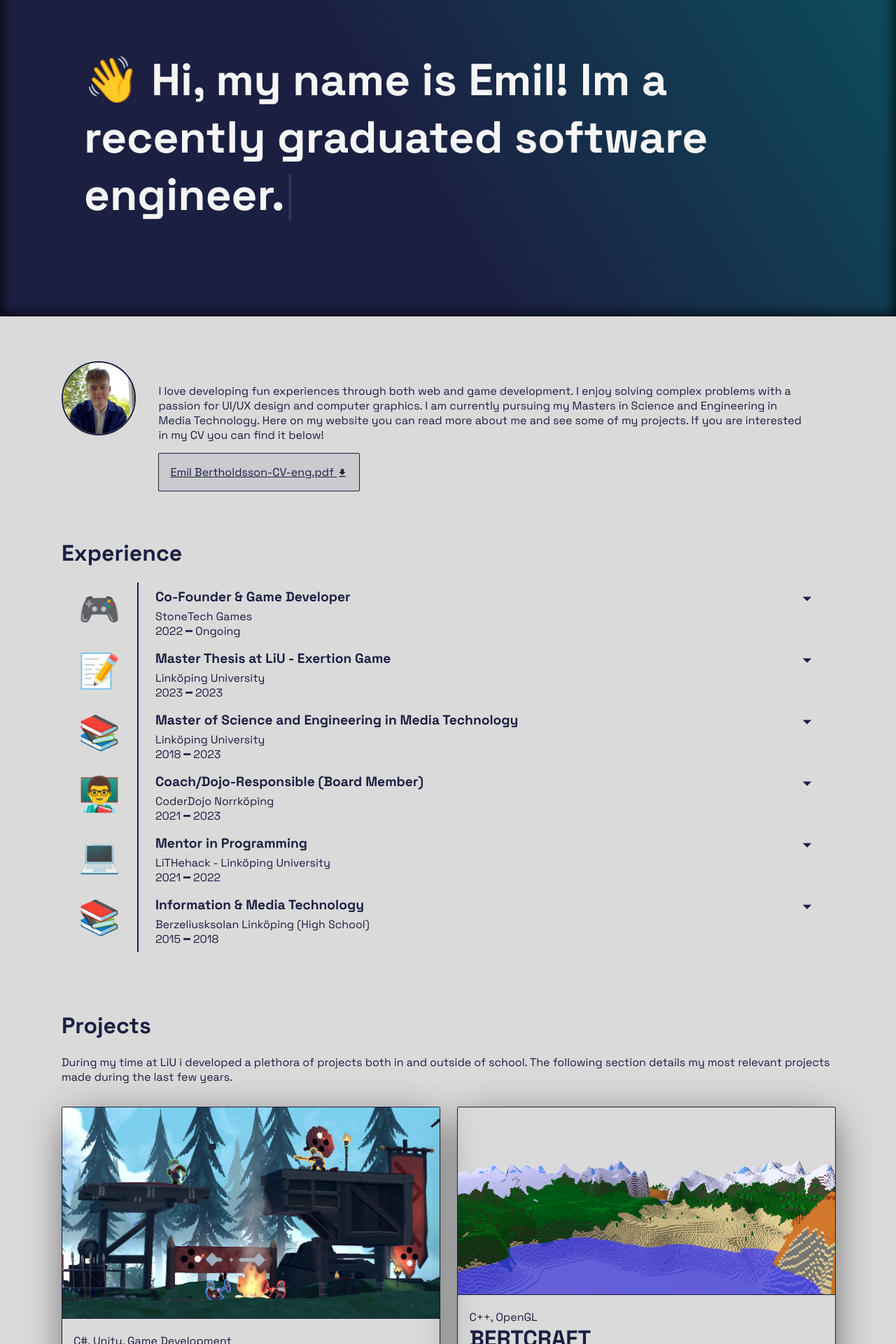
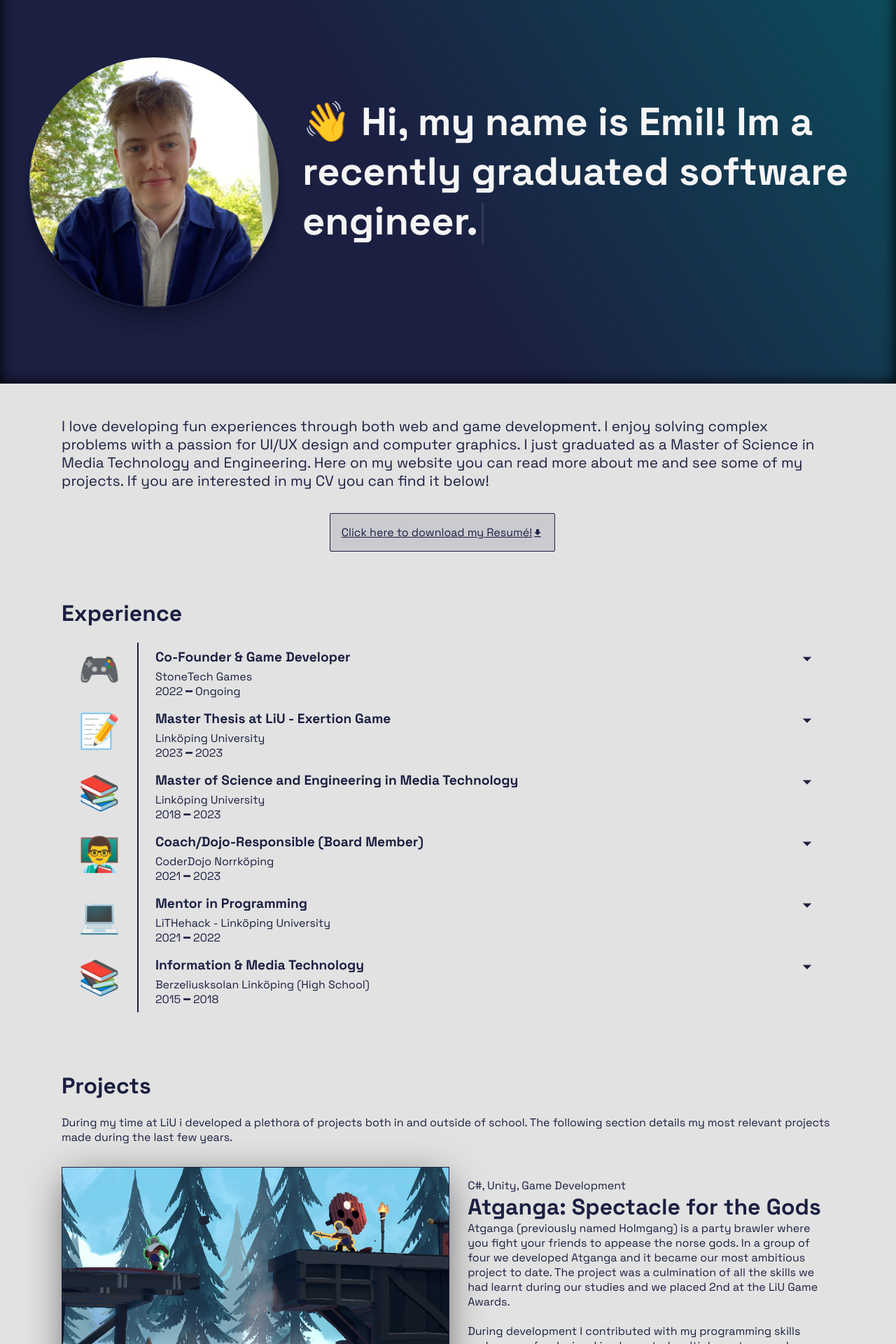
Before and after one commit to EmilBert/emilbert.gihub.io, a React (Vite) app: page / in a window 1280 px wide. Shown: the part 60-1980 px from the top of the page at 70% size. Built offline with nearby package versions, Linux system fonts and the light colour scheme.

Commit message:
Site revamp

```diff
--- a/src/App.css
+++ b/src/App.css
@@ -5,7 +5,7 @@ iframe {
 
 .App{
     width: 100%;
-    background: #DADADA;
+    background: #e2e2e2;
     scroll-behavior: smooth;
     font-family: 'Space Grotesk', sans-serif;
 }
@@ -18,12 +18,16 @@ h1,h2,h3,h4,h5{
 }
 
 #about-section{
+    padding-top:3rem;
+    font-size: 1.3rem;
+}
+.cv-container{
+    width:100%;
     display: flex;
-}
+    justify-content: center;
+    align-items: center;
+    flex-wrap: wrap;
 
-
-#about-section p, #about-section a{
-    margin: 2rem;
 }
 
 .download-link{
@@ -33,7 +37,8 @@ h1,h2,h3,h4,h5{
     color:#1B1F41;
     margin: 0 1rem 1rem 0;
     border-radius: 2px;
-    border:#1B1F41 1px solid;;
+    border:#1B1F41 1px solid;
+    transform: translateY(60%);
 }
 
 .download-link:hover{
@@ -58,22 +63,23 @@ h1,h2,h3,h4,h5{
     margin: 2rem 0;
     background: "white";
     border-radius: 2px;
-
+    display: flex;
+    justify-content: space-between;
+}
+.project-img{
+    max-width: 50%;
+    object-fit: cover;
     border: #1B1F41 1px solid;
     box-shadow: 1px 12px 54px -8px rgba(0,0,0,0.61);
     -webkit-box-shadow: 1px 12px 54px -8px rgba(0,0,0,0.61);
     -moz-box-shadow: 1px 12px 54px -8px rgba(0,0,0,0.61);
     transition: all 0.3s ease-in-out;
+    transition: all 0.3s ease-in-out;
+    background-color: #1B1F41;
 }
 
-.projects-column img{
-    width:100%;
-    margin:0;
-    border-bottom: #1B1F41 1px solid;
-}
-
-.project:hover {
-    transform: scale(1.01);
+.project-img:hover {
+    object-fit:contain
 }
 
 .project h3{
@@ -81,9 +87,9 @@ h1,h2,h3,h4,h5{
 }
 
 .project-text{
+    width: 46%;
     padding:1rem;
 }
-
 .project-text p{
     padding-bottom: 1rem;
 }
@@ -100,7 +106,6 @@ h1,h2,h3,h4,h5{
 .exp-list{
     border-spacing:0;
     overflow-x:auto;
-    background:#DADADA;
     overflow: hidden;
     transition: all 0.1s ease;
 }
@@ -208,7 +213,7 @@ nav .bg-show{
 }
 
 nav a:hover{
-    color:#DADADA;
+    color:#e2e2e2;
 }
 
 .cursor{
@@ -273,7 +278,7 @@ nav a:hover{
     width: 100%;
     display: flex;
     flex-wrap: wrap;
-    min-height:30rem;
+    min-height:36rem;
     padding-top:2rem;
     overflow: hidden;
 
@@ -285,34 +290,62 @@ nav a:hover{
     width:100%;
     max-width: 1200px;
     margin:auto;
+    padding:0 2rem;
     display: table;
 }
 
 #footer{
     background-color: #1B1F41;
     color: #808cfc;
+
+
 }
 
 #footer-section{
     color: #808cfc;
     padding-top: rem;
     padding-bottom: 5rem;
+    display: flex;
+    justify-content: space-between;
+    flex-wrap:wrap;
 }
 
 .contacts-link a
 {
     color: #808cfc;
-    font-size: 1.5rem;
+    font-size: 1.2rem;
+}
+
+#contact-section{
+    display: flex;
+    flex-wrap: wrap;
+    justify-content: space-around;
+    padding: 2rem;
 }
 
 
 #me{
-    max-height: 200px;
-    height: 8vw;
     width:auto;
-    display: flex;
     border-radius: 100%;
     border:#1B1F41 solid 2px;
+    background: linear-gradient(20deg, rgba(255, 255, 255, 1) 40%, rgba(255, 255, 255, 0.3) 100%);
+    box-shadow: rgba(0, 0, 0, 0.17) 0px -23px 25px 0px inset, rgba(0, 0, 0, 0.15) 0px -36px 30px 0px inset, rgba(0, 0, 0, 0.1) 0px -79px 40px 0px inset, rgba(0, 0, 0, 0.06) 0px 2px 1px, rgba(0, 0, 0, 0.09) 0px 4px 2px, rgba(0, 0, 0, 0.09) 0px 8px 4px, rgba(0, 0, 0, 0.09) 0px 16px 8px, rgba(0, 0, 0, 0.09) 0px 32px 16px;
+}
+
+.me-container
+{
+    min-height: 100%;
+    display: flex;
+    flex-direction: column;
+    justify-content: center;
+}
+
+.links{
+    display: flex;
+    flex-wrap: wrap;
+    margin:auto;
+    justify-content: space-between;
+    padding-top: 1rem;
 }
 
 #small-me{
@@ -326,11 +359,11 @@ nav a:hover{
 
 .section-1 .text{
     width: 70%;
-    min-width: 200px;
+    min-width: 250px;
     color: #F5F5F5;
     vertical-align: middle;
     display: table-cell;
-    padding: 0 5rem;
+    padding: 0 0rem 0 2rem;
 }
 
 .section-1 .text div{
@@ -340,7 +373,7 @@ nav a:hover{
 
 .section-1 .text h1{
     width:100%;
-    font-size: 4rem;
+    font-size: 3.5rem;
     /* animation: 1s ease-out 0s 1 transitionAppear; */
     padding: 0 0 2rem 0;
     vertical-align: middle;
@@ -430,89 +463,12 @@ nav a:hover{
     justify-content: space-between;
 }
 
-/*BANNERS*/
-/* .banner-cards-container{
-    max-height:400px;
-    margin:4rem 0;
-    display: flex;
-    justify-content: center;
-    width: 100%;
-    transition: display 5s ease-in-out;
-    transition: padding 0.1s ease-in-out, margin 0.1s ease-in-out, width 0.5s ease-in-out;
-}
+@media (max-width: 1000px) {
 
-.banner-card-outer{
-    position: relative;
-    height:22rem;
-    transition: padding 0.1s ease-in-out, margin 0.1s ease-in-out, width 0.5s ease-in-out;
-    margin:0.5rem;
-    border-radius: 20px;
-    width:20%;
-}
-
-
-.banner-card{
-
-    position: relative;
-    height:22rem;
-    transition: padding 0.1s ease-in-out, margin 0.1s ease-in-out, width 0.5s ease-in-out;
-    margin:0.5rem;
-    background:black;
-    border-radius: 20px;
-
-    box-shadow: rgba(0, 0, 0, 0.25) 0px 54px 55px, rgba(0, 0, 0, 0.12) 0px -12px 30px, rgba(0, 0, 0, 0.12) 0px 4px 6px, rgba(0, 0, 0, 0.17) 0px 12px 13px, rgba(0, 0, 0, 0.09) 0px -3px 5px;
-
-    background-size: contain;
-    background-size: cover;
-    background-position: center center;
-}
-
-.banner-card:hover{
-    margin:0;
-    padding:0.5rem 0.5rem 0.5rem 0.5rem;
-}
-
-.banner-card-hidden{
-    width:0;
-}
-.banner-card-hidden div{
-    display:none;
-}
-
-.container-none{
-    display:none;
-    width:0;
-}
-
-.chosen-banner-card{
-    display:flex;
-    width:100%;
-    background: none;
-}
-
-.chosen-banner-card img{
-    max-height:400px;
-}
-
-.banner-card-outer .text{
-    padding:1rem;
-    color: white;
-    backdrop-filter: blur(20px);
-    background-color: rgba(0, 0, 0, 0.6);
-    border-radius: 20px;
-    text-align: left;
-    margin:0.5rem;
-}
-.banner-card .text h3, .banner-card .text p{
-    padding-left:1rem;
-} */
-
-
-@media (max-width: 1000px) {
     /* CSS that should be displayed if width is equal to or less than 800px goes here */
     .section-1 .text h1{
         padding:0;
-        font-size: 7vw;
+        font-size: 6vw;
     }
     nav{
         padding-top: 0;
@@ -570,21 +526,15 @@ nav a:hover{
         font-size: 1rem;
         padding:0;
     }
-
-    #about-section{
-        padding:0;
-    }
-
     #about-section p, #about-section a{
         margin-left: 0rem;
         margin-right: 0rem;
+
     }
     .exp-list-item .show .content{
         max-height:40rem;
 
     }
-
-
     #me{
         display:none;
     }
@@ -615,10 +565,29 @@ nav a:hover{
     }
     .project{
         margin: 1rem 0;
+        display: block;
     }
 
+    .project-img{
+        max-width: 100%;
+    }
+    .project-image-container{
+        width: 500%;
+        max-width: 100%;
+
+    }
+    .project-text{
+        width: 100%;
+        padding:1rem;
+    }
+
+
+
     .contacts-link a{
-    font-size: 1rem;
+        font-size: 1rem;
+    }
+    #footer-section{
+        display: block;
     }
 }
 @media (max-width: 600px) {
@@ -630,5 +599,11 @@ nav a:hover{
         max-height: 100px;
         display:flex;
     }
+    .exp-list-item .item-icon{
+        width:00rem;
+        padding:0.0rem;
+        font-size: 0.0rem;
+        border-right: 2px solid #1B1F41;
+    }
 
 }
--- a/src/App.jsx
+++ b/src/App.jsx
@@ -4,6 +4,8 @@ import me from './images/emil2.jpg';
 
 import { IconContext} from 'react-icons';
 import { MdDownload } from 'react-icons/md';
+import { MdPhoneEnabled, MdEmail  } from 'react-icons/md';
+import { AiFillLinkedin, AiFillGithub  } from 'react-icons/ai';
 
 import Navbar from './Components/Navbar';
 import ExpSection from './Components/ExpSection';
@@ -22,15 +24,15 @@ function App() {
         <HeroSection/>
         <div className="wrapper">
           <div className="section" id="about-section">
-            <img id="me" alt="me" src={me} />
             <div>
               <p> I love developing fun experiences through both web and game development.
                   I enjoy solving complex problems with a passion for UI/UX design and computer graphics.
-                  I am currently pursuing my Masters in Science and Engineering in Media Technology.
+                  I just graduated as a Master of Science in Media Technology and Engineering.
                   Here on my website you can read more about me and see some of my projects. If you are interested in my CV you can find it below!</p>
-              <a className="download-link" href={cv} download>Emil Bertholdsson-CV-eng.pdf <MdDownload/></a>
-              {/* <a className="download-link" href={me} download>Emil Bertholdsson-CV-sv.pdf <MdDownload/></a> */}
             </div>
+          </div>
+          <div className="cv-container">
+            <a className="download-link" href={cv} download>Click here to download my Resumé!<MdDownload/></a>
           </div>
           <ExpSection />
           <ProjectSection/>
--- a/src/Components/Footer.jsx
+++ b/src/Components/Footer.jsx
@@ -9,7 +9,6 @@ export default function Footer(){
         <div id="footer">
             <div className="wrapper">
                 <div className="section" id="footer-section">
-                    <h1>Contact</h1>
                     <div className="contacts-link">
                     <a href="https://www.linkedin.com/in/emil-bertholdsson/"><AiFillLinkedin/> Emil Bertholdsson</a>
                     </div>
--- a/src/Components/HeroSection.jsx
+++ b/src/Components/HeroSection.jsx
@@ -1,4 +1,5 @@
 import * as React from "react";
+import me from './../images/emil2.jpg';
 
 export default function HeroSection() {
 
@@ -29,8 +30,12 @@ export default function HeroSection() {
     return (
         <div className="section-1">
             <div className="content">
+                <div className="me-container">
+                    <img id="me" alt="me" src={me} />
+                </div>
                 <div className="text">
                     <div>
+
                         <h1>
                             <span className="wave">&#128075;</span>  {title}<span className={title == "" || title.length == titleText.length ?"cursor blink":"cursor"}>|</span>
                         </h1>
--- a/src/Components/ProjectSection.jsx
+++ b/src/Components/ProjectSection.jsx
@@ -17,11 +17,11 @@ import tourvis from './../images/TourVis.png';
 import wfc from './../images/wfc.png';
 import avis from './../images/avis.png';
 
-
 function Project(props){
   return (
+    <>
         <div className="project">
-          <img className="project-img" alt="me" src={props.image}/>
+            <img className="project-img" alt="me" src={props.image}/>
           <div className="project-text">
 
             <div>
@@ -34,6 +34,7 @@ function Project(props){
             </div>
           </div>
         </div>
+    </>
   );
 }
 
@@ -42,22 +43,22 @@ function ProjectSection() {
   [
     {
       "image":holmgang,
-      "title":"HOLMGANG",
-      "desc": <>Holmgang is a party brawler where you fight your friends to appease the norse gods. In a group of four we developed Holmgang and it became our most ambitious project to date. The project was a culmination of all the skills we had learnt during our studies and we placed 2nd at the LiU Game Awards. <br/><br/> During development I contributed with my programming skills and my eye for design. I implemented multiple systems and developed the artstyle and UI/UX design for the game.<br/><br/> We hope to have a full release at some point in 2023, so keep a lookout!</>,
+      "title":"Atganga: Spectacle for the Gods",
+      "desc": <>Atganga (previously named Holmgang) is a party brawler where you fight your friends to appease the norse gods. In a group of four we developed Atganga and it became our most ambitious project to date. The project was a culmination of all the skills we had learnt during our studies and we placed 2nd at the LiU Game Awards. <br/><br/> During development I contributed with my programming skills and my eye for design. I implemented multiple systems and developed the artstyle and UI/UX design for the game.<br/><br/> We hope to have a full release at some point in 2024, so keep a lookout!</>,
       "tags":"C#, Unity, Game Development",
       "link":"https://atganga.com/"
     },
     {
       "image":bc,
-      "title":"BERTCRAFT",
+      "title":"Procedural Voxel Terrain",
       "desc":<>I have always been a big fan of Minecraft and in the course TNM084 at LiU i had the opportunity to try my hands at making my own version. Using a combination of 2D and 3D noise I was able to create multiple procedurally generated biomes that blend together. The program was written in C++ with OpenGL.</> ,
       "tags":"C++, OpenGL",
-      "link":"https://github.com/EmilBert/proc-project"
+      "link":"https://gray-gasosaurus-b72.notion.site/Procedural-Voxel-Terrain-6d06ae00b634410daf9162cd5ed9f8ce?pvs=4"
     },
     {
       "image":farming,
       "title":"Exertion Farming Game - Master Thesis",
-      "desc":<>I have always been a big fan of Minecraft and in the course TNM084 at LiU i had the opportunity to try my hands at making my own version. Using a combination of 2D and 3D noise I was able to create multiple procedurally generated biomes that blend together. The program was written in C++ with OpenGL.</> ,
+      "desc":<>For my Master's Thesis, Linus Karlsson and I explored the function of farming game design in an exertion game, as requested by Liopep. This was to investigate how farming game design tropes can be utilized to encourage greater exertion during small everyday play sessions. We conducted research on various game design aspects and subsequently developed a game that we iteratively improved and expanded upon to incorporate as many farming game design elements as possible.<br></br><br></br> The project was created using Godot in conjunction with Mediapipe to convert player poses into usable data for controlling the game. The game turned out to be excellent and should now be in use at Liopep!</> ,
       "tags":"Godot, GDScript, MediaPipe, Game Design",
       "link":"https://github.com/EmilBert/proc-project"
     },
@@ -78,11 +79,10 @@ function ProjectSection() {
       "title":"StickIt - UX Design project",
       "desc":
       <>
-      In a group of four we created a social media meant to “rival” twitter. Here you post audio clips instead of text based posts, aka barks. The app was built using a MongoDB database, A node.js backend and a React TS frontend. The user auth was implemented with supertokens and sound files were stored in the Google Cloud Platform.
-      <br/><br/>
-      I contributed with both backend and frontend work, I implemented some REST API endpoints with mongoose and created multiple components with React. I also created the overall design language and layout of the application.
+      During a course in UX, two others and I created and tested a user interface using common UX practices. The interface was built from the ground up using an affinity map, where we defined several important factors that would influence our design. Following that, we conducted extensive user testing, allowing multiple people to test the interface during a monitored session to assess its intuitiveness. We there collected both quantitative and qualitative data
+ to finally be used to improve and draw conclusions about the project.
       </>,
-      "tags":"React, TS, MongoDB, Node",
+      "tags":"UX Design, Figma, User Testing",
       "link":"https://www.youtube.com/watch?v=ZDMbQskKzBw"
     },
     {
@@ -166,15 +166,10 @@ function ProjectSection() {
         <div className="projects">
           <div className="projects-column">
           {listContent.map((proj, index) => (
-            index % 2 == 0 ? <Project key={index} image={proj.image} title={proj.title} desc={proj.desc} tags={proj.tags} link={proj.link}/> : null
+            <Project key={index} image={proj.image} title={proj.title} desc={proj.desc} tags={proj.tags} link={proj.link}/>
           ))}
           </div>
-          <div style={{flex:1}}></div>
-          <div className="projects-column">
-          {listContent.map((proj, index) => (
-            index % 2 == 1 ? <Project key={index} image={proj.image} title={proj.title} desc={proj.desc} tags={proj.tags} link={proj.link}/> : null
-          ))}
-          </div>
+
         </div>
       </div>
   );
```
Also changed, not shown: 1 other file (tests, documents, lock files or other folders).
